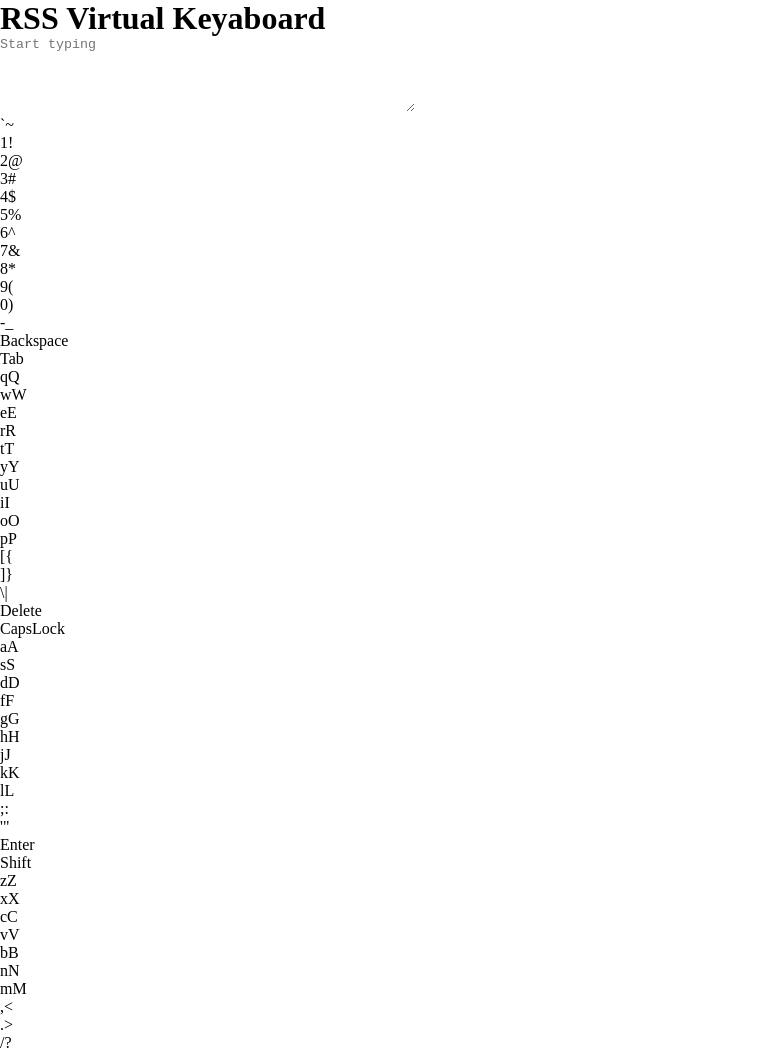
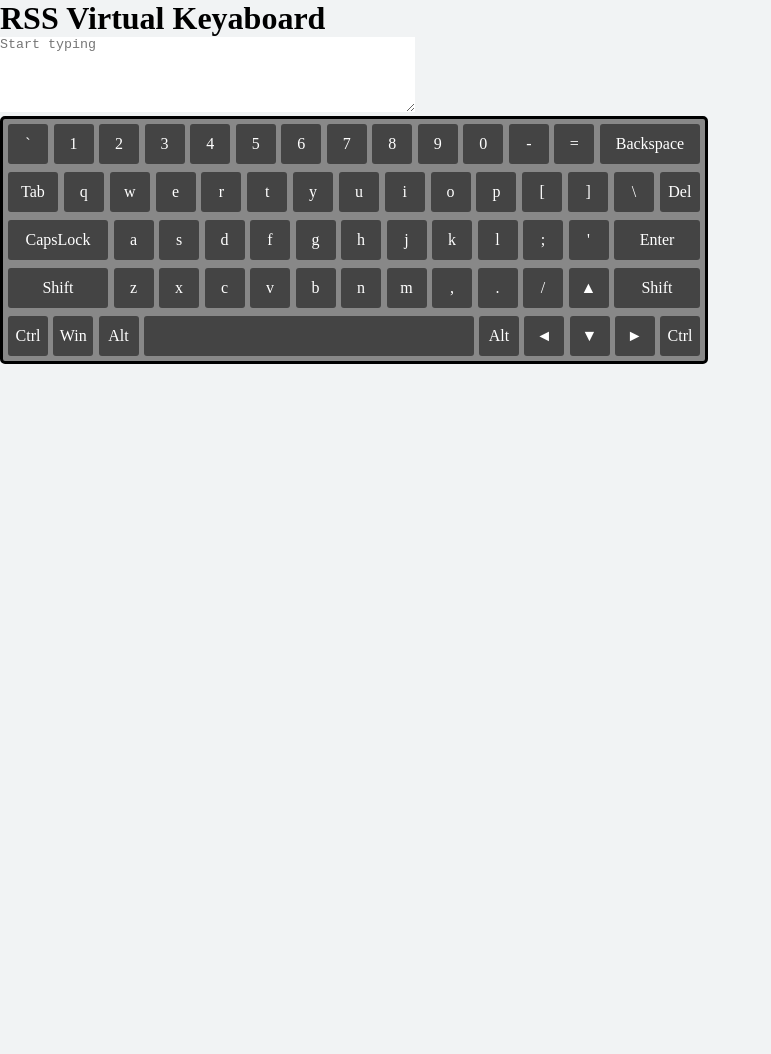
Before and after one commit to arsen056/virtual-keyboard, a website with bundled scripts: page src/index.html in a window 1280 px wide. Shown: the top 1054 px of the page, without its empty margins (0-771 px from the left). After the commit the page ends 800 px from the top, so only its background shows below. Built offline with nearby package versions, Linux system fonts and the light colour scheme.

Commit message:
feat: keyboard styling

```diff
--- a/src/css/main.css
+++ b/src/css/main.css
@@ -8,6 +8,77 @@
     box-sizing: border-box;
 }
 
+body {
+    background-color: #F1F3F4;
+}
+
+.main {
+    max-width: 1280px;
+    margin: 0 auto;
+}
+
+.keyboard {
+    max-width: 708px;
+    display: flex;
+    flex-direction: column;
+    background-color: #888888;
+    border: 3px solid #000000;
+    border-radius: 5px;
+    padding: 5px;
+    row-gap: 8px;
+}
+
+.row {
+    display: flex;
+    justify-content: space-between;
+}
+
+.key {
+    width: 40px;
+    height: 40px;
+    background-color: #444444;
+    border-radius: 3px;
+    cursor: pointer;
+    color: #ffffff;
+    display: flex;
+    align-items: center;
+    justify-content: center;
+    transition: all 0.3s linear;
+}
+
+.key:hover {
+    opacity: 0.5;
+    background-color: #2AC81B;
+}
+
+.Tab {
+    width: 50px;
+}
+
+.CapsLock {
+    width: 100px;
+}
+
+.ShiftLeft {
+    width: 100px;
+}
+
+.ShiftRight {
+    width: 86px;
+}
+
+.Space {
+    width: 330px;
+}
+
+.Enter {
+    width: 86px;
+}
+
+.Backspace {
+    width: 100px;
+}
+
 .hidden {
     display: none;
 }
--- a/src/js/Keyboard.js
+++ b/src/js/Keyboard.js
@@ -24,8 +24,9 @@ export default class Keyboard {
 
   generateKeys(lang) {
     this.btnOrder.forEach((keys) => {
+      this.row = create('div', 'row', '', this.container);
       keys.forEach((btn) => {
-        this.key = create('div', `key ${btn}`, '', this.container);
+        this.key = create('div', `key ${btn}`, '', this.row);
         this.keyRu = create('span', 'rus', '', this.key);
         this.keyEng = create('span', 'eng', '', this.key);
 
@@ -36,7 +37,11 @@ export default class Keyboard {
 
         if (lang === 'ru') {
           this.keyEng.classList.add('hidden');
-        } else { this.keyRu.classList.add('hidden'); }
+          this.keyUpRu.classList.add('hidden');
+        } else {
+          this.keyRu.classList.add('hidden');
+          this.keyUpEn.classList.add('hidden');
+        }
       });
     });
   }
--- a/src/js/en.js
+++ b/src/js/en.js
@@ -141,7 +141,7 @@ export default [
   },
   {
     name: 'Delete',
-    lower: 'Delete',
+    lower: 'Del',
     upper: null,
   },
   {
--- a/src/js/index.js
+++ b/src/js/index.js
@@ -2,11 +2,11 @@
 import Keyboard from './Keyboard.js';
 
 const btnOrder = [
-  ['Backtick', 'Digit1', 'Digit2', 'Digit3', 'Digit4', 'Digit5', 'Digit6', 'Digit7', 'Digit8', 'Digit9', 'Digit0', 'Dash', 'Backspace'],
+  ['Backtick', 'Digit1', 'Digit2', 'Digit3', 'Digit4', 'Digit5', 'Digit6', 'Digit7', 'Digit8', 'Digit9', 'Digit0', 'Dash', 'Equal', 'Backspace'],
   ['Tab', 'BtnQ', 'BtnW', 'BtnE', 'BtnR', 'BtnT', 'BtnY', 'BtnU', 'BtnI', 'BtnO', 'BtnP', 'BracketLeft', 'BracketRight', 'BackSlash', 'Delete'],
   ['CapsLock', 'BtnA', 'BtnS', 'BtnD', 'BtnF', 'BtnG', 'BtnH', 'BtnJ', 'BtnK', 'BtnL', 'Semicolon', 'Quote', 'Enter'],
   ['ShiftLeft', 'BtnZ', 'BtnX', 'BtnC', 'BtnV', 'BtnB', 'BtnN', 'BtnM', 'Comma', 'Point', 'Slash', 'ArrowUp', 'ShiftRight'],
-  ['CtrlLeft', 'Win', 'AltLeft', 'Space', 'AltRight', 'ArrowLeft', 'ArrowDown', 'ArrowRight', 'CtrlRight', 'Point', 'Slash'],
+  ['CtrlLeft', 'Win', 'AltLeft', 'Space', 'AltRight', 'ArrowLeft', 'ArrowDown', 'ArrowRight', 'CtrlRight'],
 ];
 
 new Keyboard(btnOrder).init().generateKeys('eng');
--- a/src/js/ru.js
+++ b/src/js/ru.js
@@ -141,7 +141,7 @@ export default [
   },
   {
     name: 'Delete',
-    lower: 'Delete',
+    lower: 'Del',
     upper: null,
   },
   {
```
